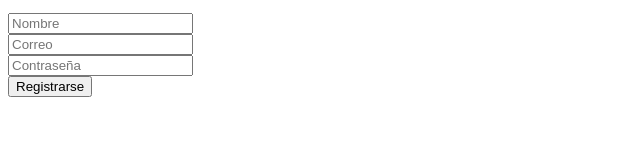
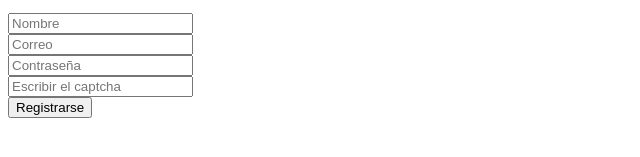
Before and after one commit to cursosdevfull/Javascript_Group05, a plain HTML site: page index.html in a window 1280 px wide. Shown: the part 421-578 px from the top of the page, without its empty margins (0-640 px from the left). Drawn offline with Linux system fonts and the light colour scheme.

Commit message:
captcha added

```diff
--- a/index.html
+++ b/index.html
@@ -16,6 +16,7 @@
       <input type="text" placeholder="Nombre" /><br />
       <input type="email" placeholder="Correo" required /><br />
       <input type="password" placeholder="Contraseña" required /><br />
+      <input type="text" placeholder="Escribir el captcha" /><br />
       <input type="submit" value="Registrarse" />
     </form>
 
```
